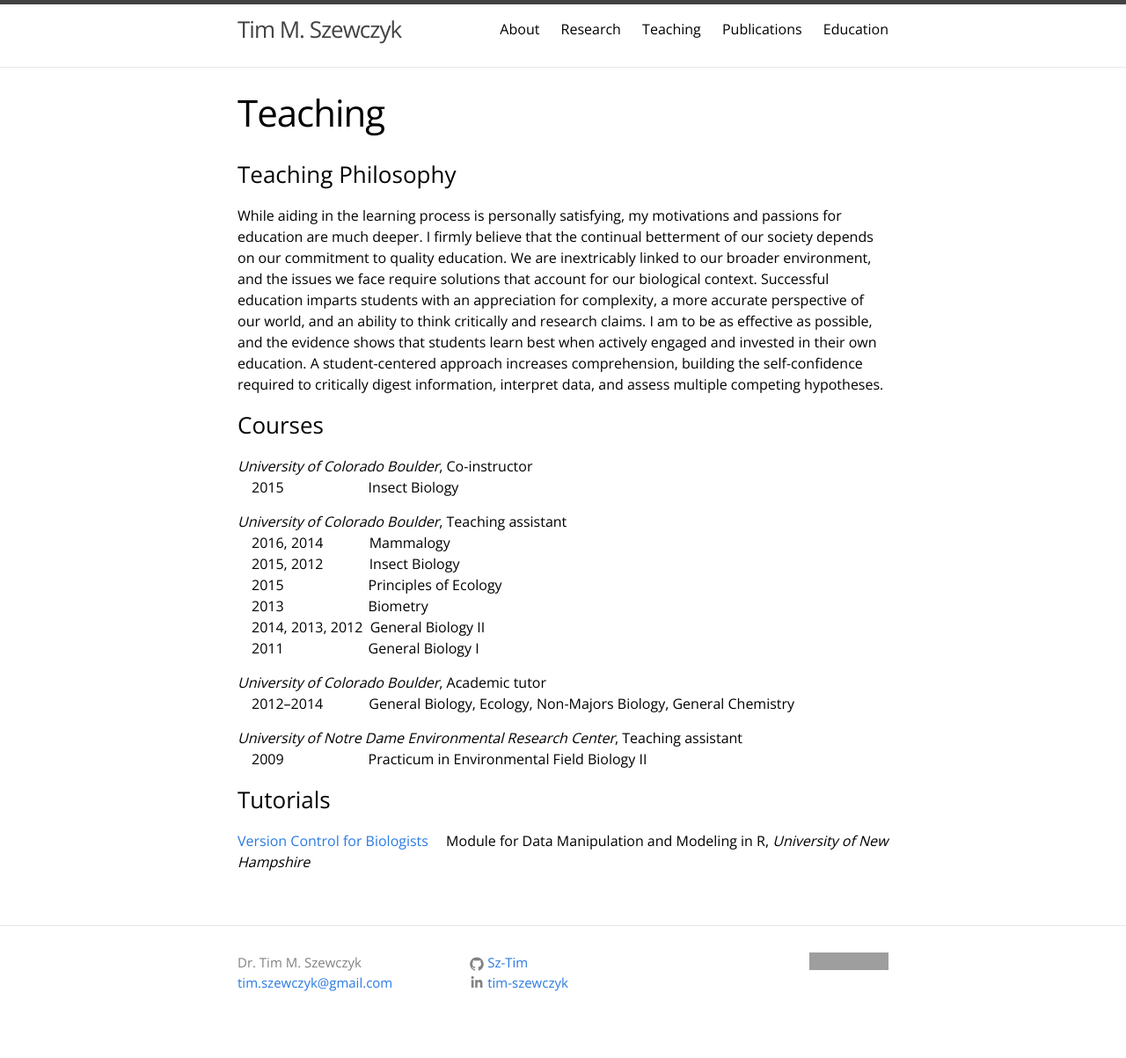
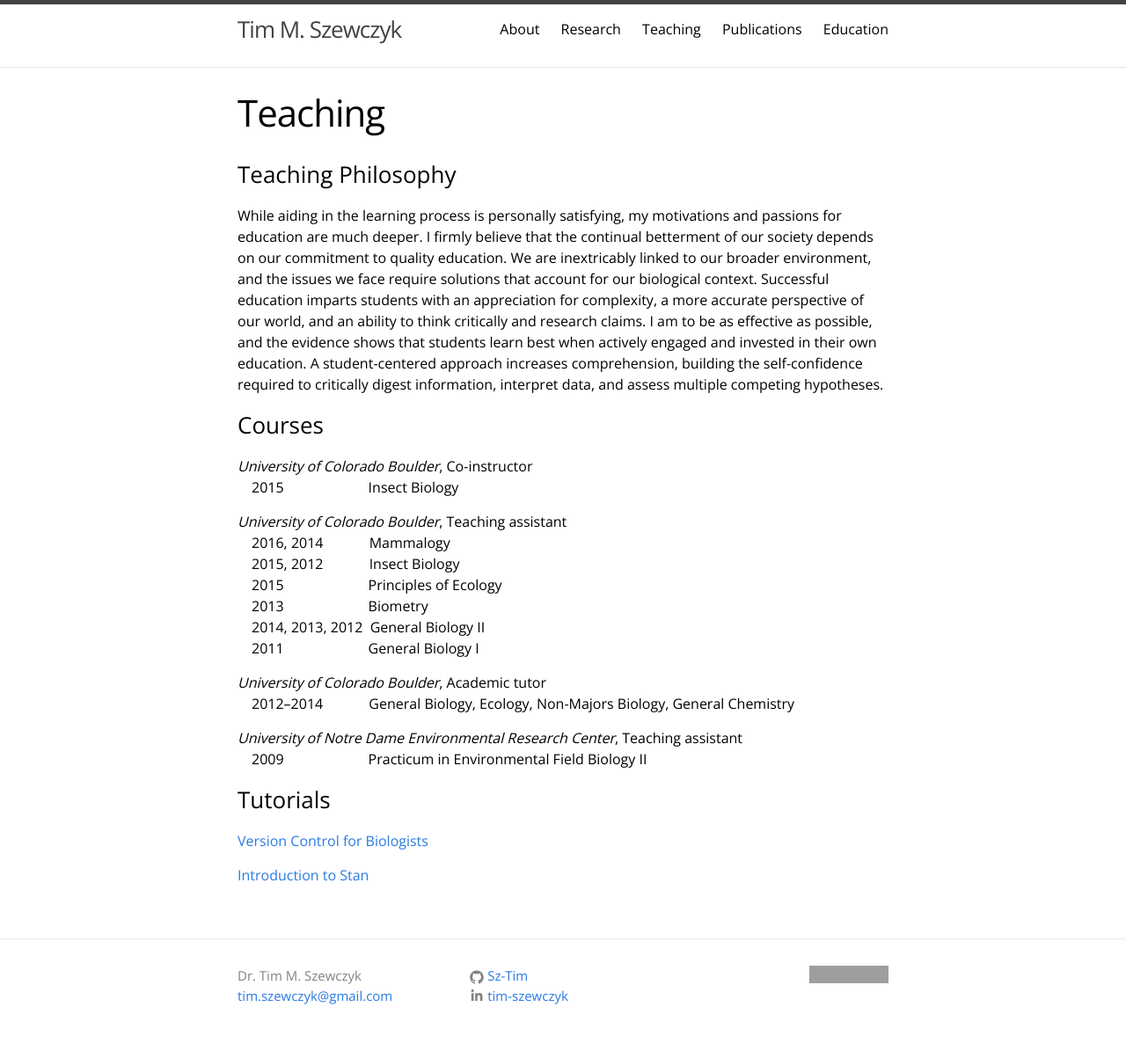
Before and after one commit to Sz-Tim/Sz-Tim.github.io, a Jekyll site: the page built from teaching.md, in a window 1280 px wide. Shown: the whole page at 88% size. Built offline with Jekyll 4.4.1, drawn with Linux system fonts in a browser that asks for light colours; grey boxes are pictures that could not be loaded.

Commit message:
added stan intro

```diff
--- a/teaching.md
+++ b/teaching.md
@@ -34,4 +34,5 @@ While aiding in the learning process is personally satisfying, my motivations an
 
 ### Tutorials
 [Version Control for Biologists](https://www.youtube.com/playlist?list=PL7GjEq0oE7-YrZoV5eWkO-YOQbZtz-RxX)
-&emsp;Module for Data Manipulation and Modeling in R, *University of New Hampshire*
+
+[Introduction to Stan]({{ site.url }}/assets/stan_intro.pdf)
```
Also changed, not shown: 1 other file.
